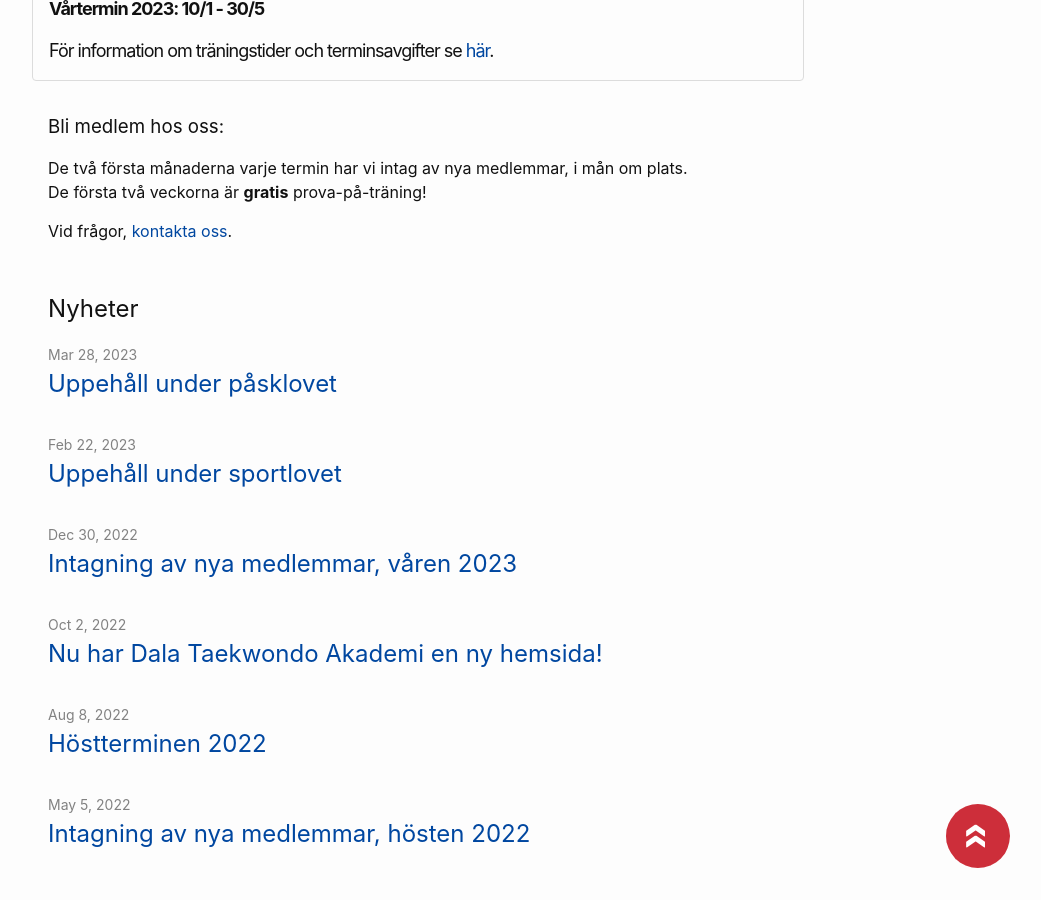
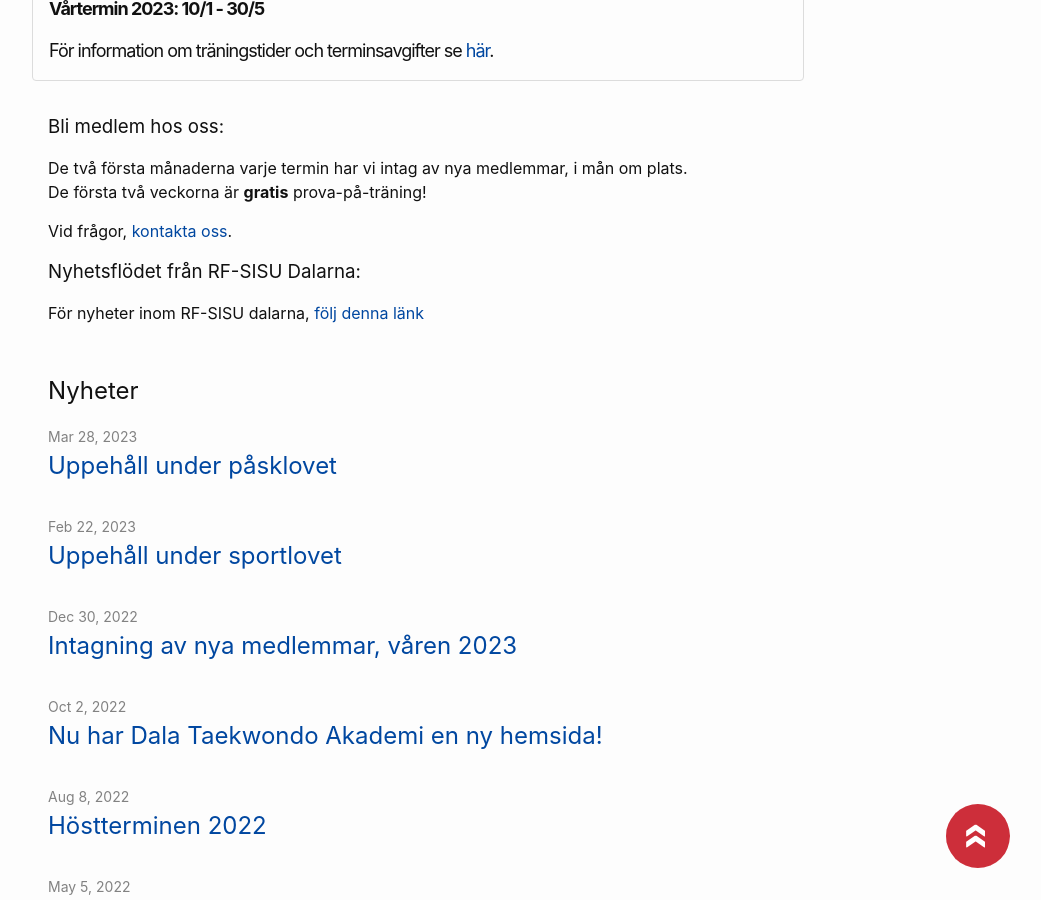
Before and after one commit to dalataekwondo/dalataekwondo.github.io, a Jekyll site: the page built from index.markdown, in a window 1280 px wide and 900 px high, scrolled down 369 px. Shown: the whole window, without its empty margins (222-1263 px from the left). Built offline with Jekyll 4.4.1, drawn with Linux system fonts in a browser that asks for light colours.

Commit message:
länk till RF-SISU Dalarnas nyhetsarkiv

```diff
--- a/index.markdown
+++ b/index.markdown
@@ -20,3 +20,6 @@ De två första månaderna varje termin har vi intag av nya medlemmar, i mån om
 De första två veckorna är **gratis** prova-på-träning!
 
 Vid frågor, [kontakta oss](/foreningen).
+
+### Nyhetsflödet från RF-SISU Dalarna:
+För nyheter inom RF-SISU dalarna, [följ denna länk](https://www.sisuidrottsutbildarna.se/distrikt/dalarna/nyhetsarkiv)
```
